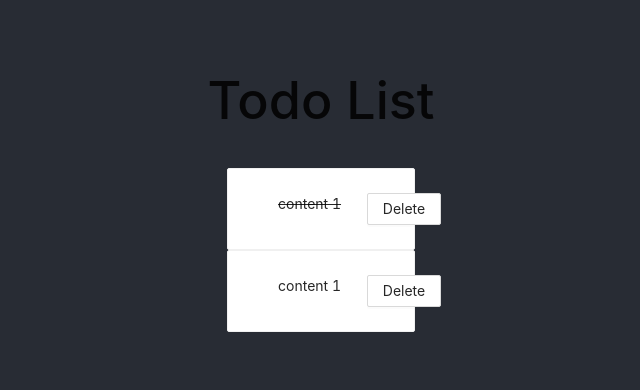
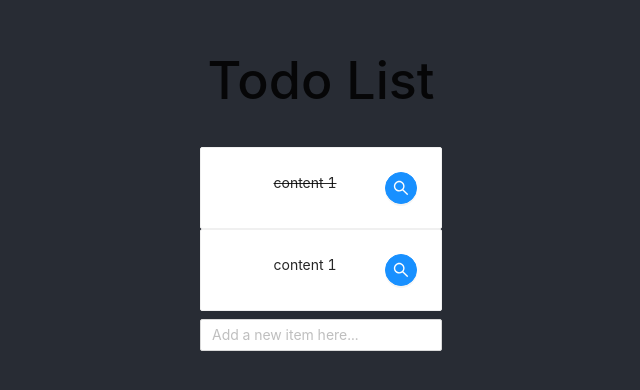
Before and after one commit to wongte/react-todo-list, a React (Create React App) app: page / in a window 1280 px wide. Shown: the part 204-594 px from the top of the page, without its empty margins (319-959 px from the left). Built offline with nearby package versions, Linux system fonts and the light colour scheme.

Commit message:
[Terrence] - add item in the list

```diff
--- a/src/components/ListItem.js
+++ b/src/components/ListItem.js
@@ -1,10 +1,10 @@
 import React, { Component } from 'react'
 import PropTypes from 'prop-types'
 import { Card, Row, Col, Button } from 'antd'
+import { SearchOutlined } from '@ant-design/icons'
 
 export default class ListItem extends Component {
   static propTypes = {
-    prop: PropTypes,
   }
 
   render() {
@@ -20,7 +20,7 @@ export default class ListItem extends Component {
             )}
           </Col>
           <Col span={4}>
-            <Button>Delete</Button>
+            <Button type="primary" shape="circle" icon={<SearchOutlined />} />
           </Col>
         </Row>
       </Card>
--- a/src/components/ToDoList.js
+++ b/src/components/ToDoList.js
@@ -1,11 +1,13 @@
 import React, { Component } from 'react'
 import PropTypes from 'prop-types'
 import ListItem from './ListItem'
-import { Row, Col } from 'antd'
+import { Row, Col, Input } from 'antd'
 
 export default class ToDoList extends Component {
   constructor(props) {
     super(props)
+
+    this.addItem = this.addItem.bind(this)
 
     this.state = {
       listItems: [
@@ -24,19 +26,28 @@ export default class ToDoList extends Component {
   }
 
   static propTypes = {
-    prop: PropTypes,
+  }
+
+  addItem(event) {
+    let listItems = this.state.listItems
+    listItems.push({
+      content: event.target.value,
+      status: false
+    })
+    this.setState({ listItems })
   }
 
   render() {
     return (
       <div>
-        {this.state.listItems.map((item) => (
-          <Row>
+        {this.state.listItems.map((item, index) => (
+          <Row key={index}>
             <Col span={24}>
               <ListItem item={item} />
             </Col>
           </Row>
         ))}
+        <Input placeholder="Add a new item here..." onPressEnter={this.addItem}/>
       </div>
     )
   }
```
